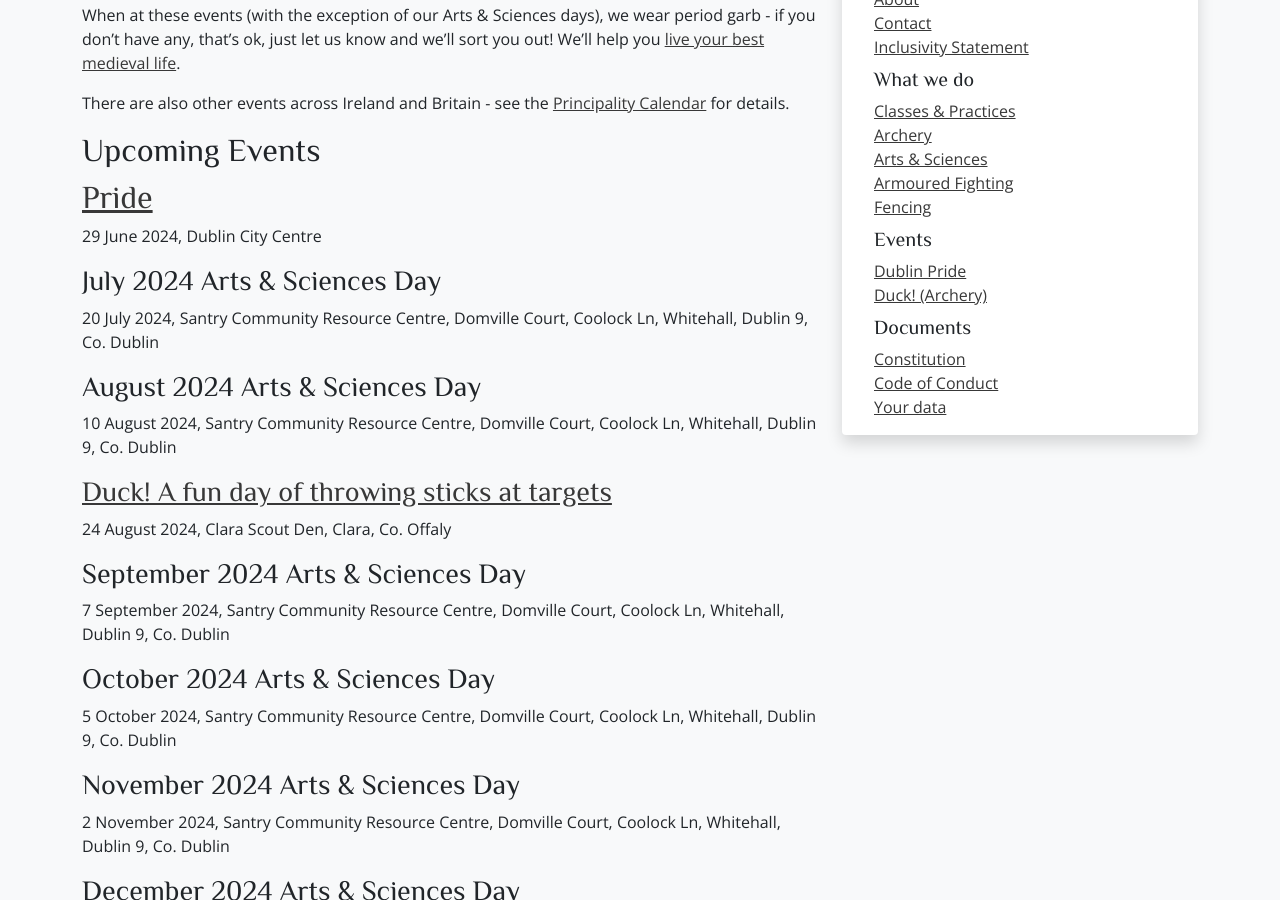
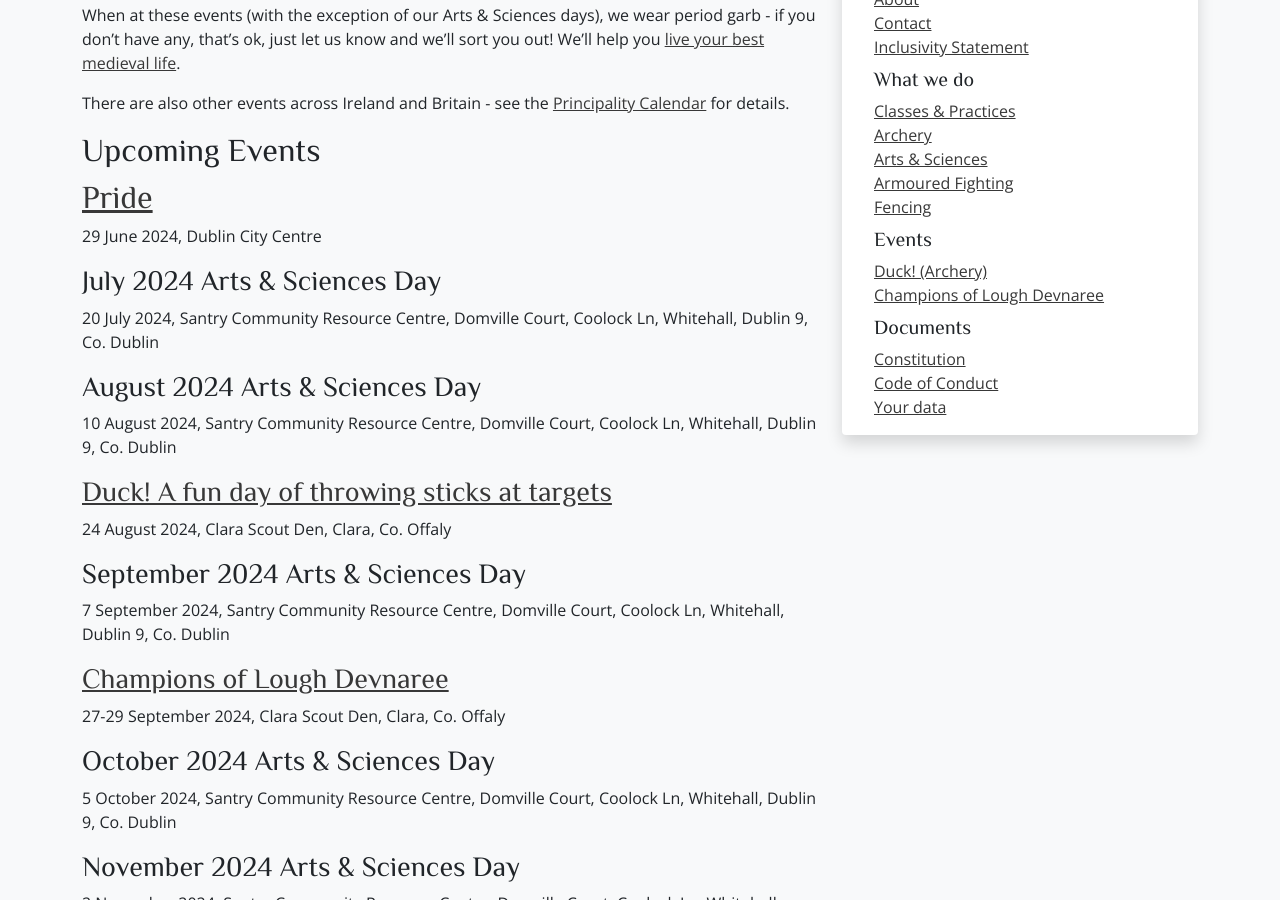
Before and after one commit to drachenwald/dun-in-mara, a Jekyll site: the page built from events/index.md, in a window 1280 px wide and 900 px high, scrolled down 358 px. Built offline with Jekyll 4.4.1, drawn with Linux system fonts in a browser that asks for light colours; comment, search, counter and statistics services are not loaded.

Commit message:
Links for CoLD

```diff
--- a/_includes/sidebar-default.html
+++ b/_includes/sidebar-default.html
@@ -13,8 +13,8 @@
       <li class="nav-item p-0"><a href="/historical-fencing">Fencing</a></li>
 
       <li class="nav-item pt-2"><h5>Events</h5></li>
-      <li class="nav-item p-0"><a href="/events/20204/pride/">Dublin Pride</a></li>
       <li class="nav-item p-0"><a href="/events/2024/duck/">Duck! (Archery)</a></li>
+      <li class="nav-item p-0"><a href="/events/2024/cold/">Champions of Lough Devnaree</a></li>
 
       <li class="nav-item pt-2"><h5>Documents</h5></li>
       <li class="nav-item p-0"><a href="/about/constitution">Constitution</a></li>
--- a/events/index.md
+++ b/events/index.md
@@ -23,6 +23,9 @@ There are also other events across Ireland and Britain - see the [Principality C
 
 ### September 2024 Arts & Sciences Day
 7 September 2024, Santry Community Resource Centre, Domville Court, Coolock Ln, Whitehall, Dublin 9, Co. Dublin
+
+### [Champions of Lough Devnaree](/events/2024/cold/)
+27-29 September 2024, Clara Scout Den, Clara, Co. Offaly
 
 ### October 2024 Arts & Sciences Day
 5 October 2024, Santry Community Resource Centre, Domville Court, Coolock Ln, Whitehall, Dublin 9, Co. Dublin
```
